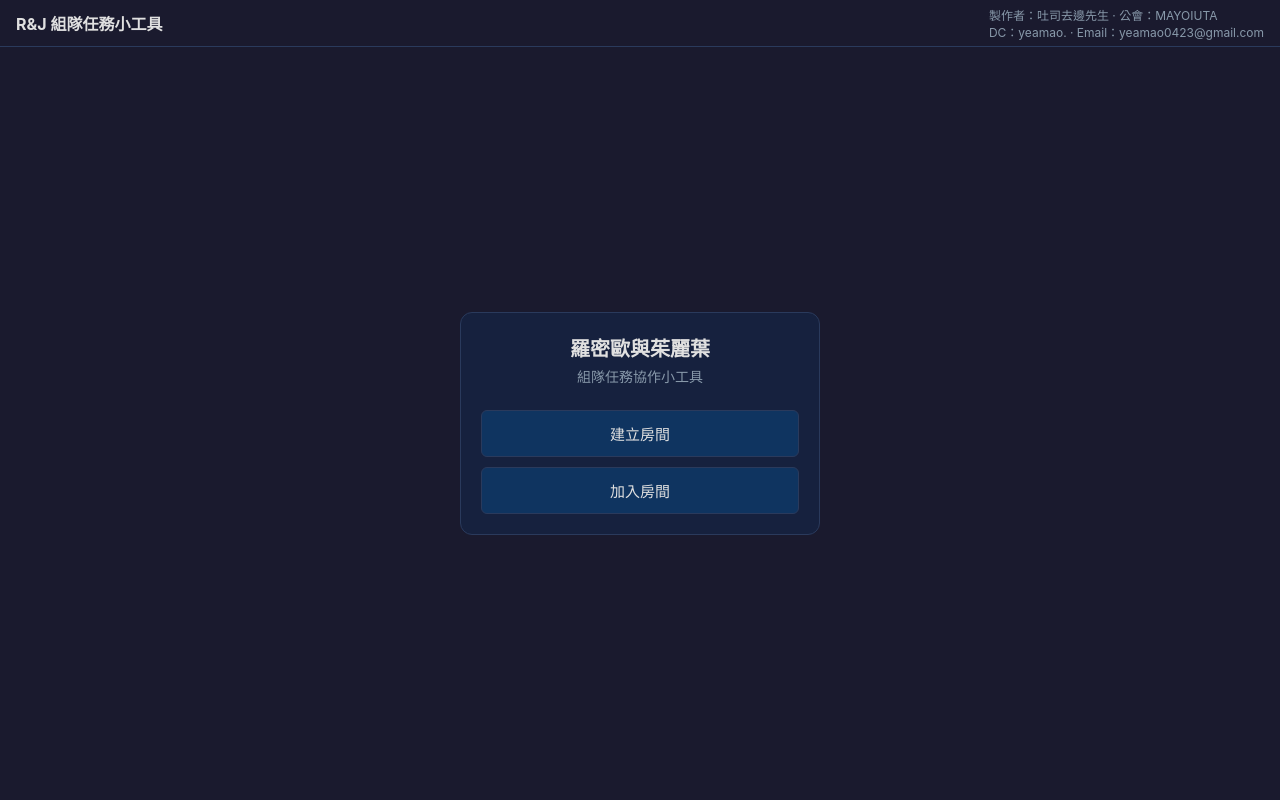
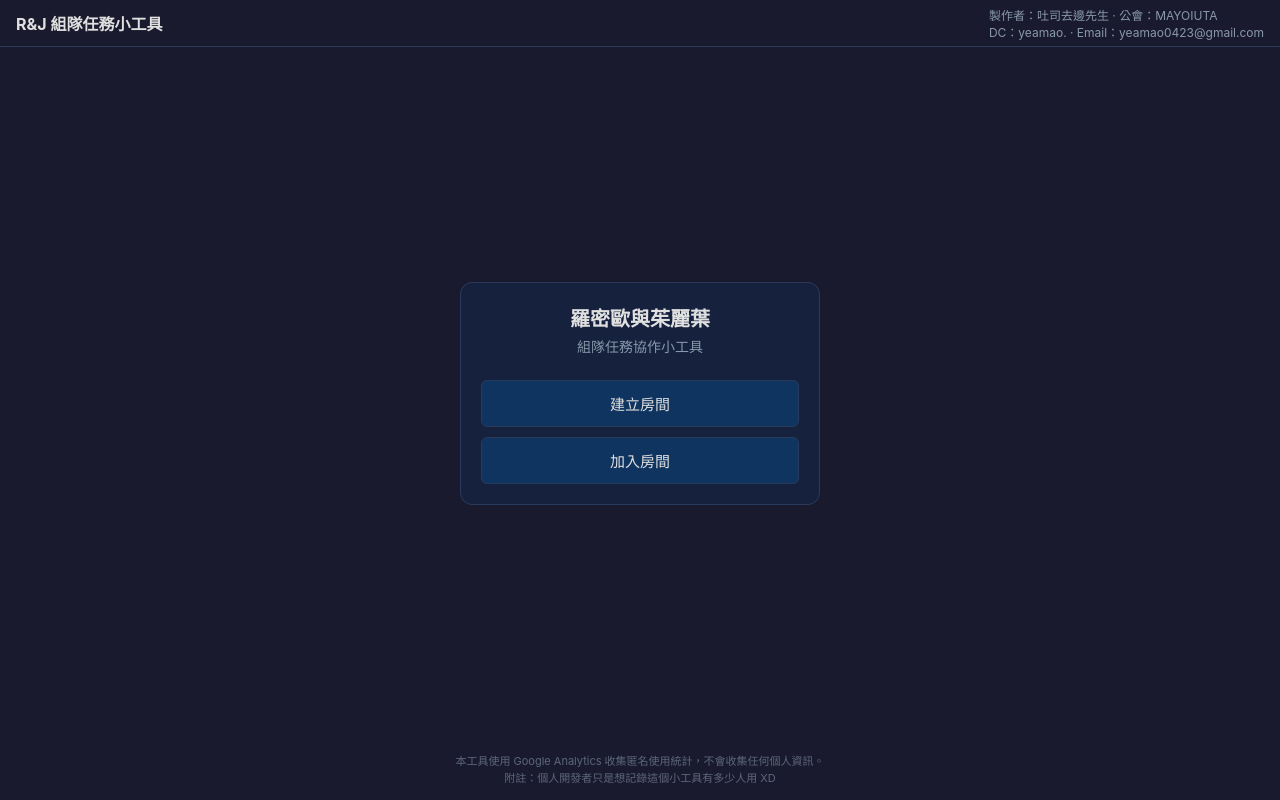
Before and after one commit to henry3556108/rom-jul, a Vue app: page / in a window 1280 px wide. Built offline with nearby package versions, Linux system fonts and the light colour scheme.

Commit message:
feat: add GA IP anonymization and analytics disclosure footer

```diff
--- a/index.html
+++ b/index.html
@@ -10,7 +10,12 @@
       window.dataLayer = window.dataLayer || [];
       function gtag(){dataLayer.push(arguments);}
       gtag('js', new Date());
-      gtag('config', 'G-9E3NK8R6DN');
+      gtag('config', 'G-9E3NK8R6DN', {
+        anonymize_ip: true,
+        send_page_view: true,
+        allow_google_signals: false,
+        allow_ad_personalization_signals: false
+      });
     </script>
   </head>
   <body>
--- a/src/App.vue
+++ b/src/App.vue
@@ -174,6 +174,12 @@ function handleKick(playerIndex: number) {
         />
       </div>
     </main>
+
+    <footer class="app-footer">
+      本工具使用 Google Analytics 收集匿名使用統計，不會收集任何個人資訊。
+      <br>
+      附註：個人開發者只是想記錄這個小工具有多少人用 XD
+    </footer>
   </div>
 </template>
 
@@ -346,6 +352,15 @@ function handleKick(playerIndex: number) {
   cursor: not-allowed;
 }
 
+.app-footer {
+  text-align: center;
+  padding: 12px 16px;
+  font-size: 11px;
+  color: var(--text-muted);
+  opacity: 0.6;
+  line-height: 1.6;
+}
+
 @media (max-width: 640px) {
   .game-layout {
     flex-direction: column;
```
